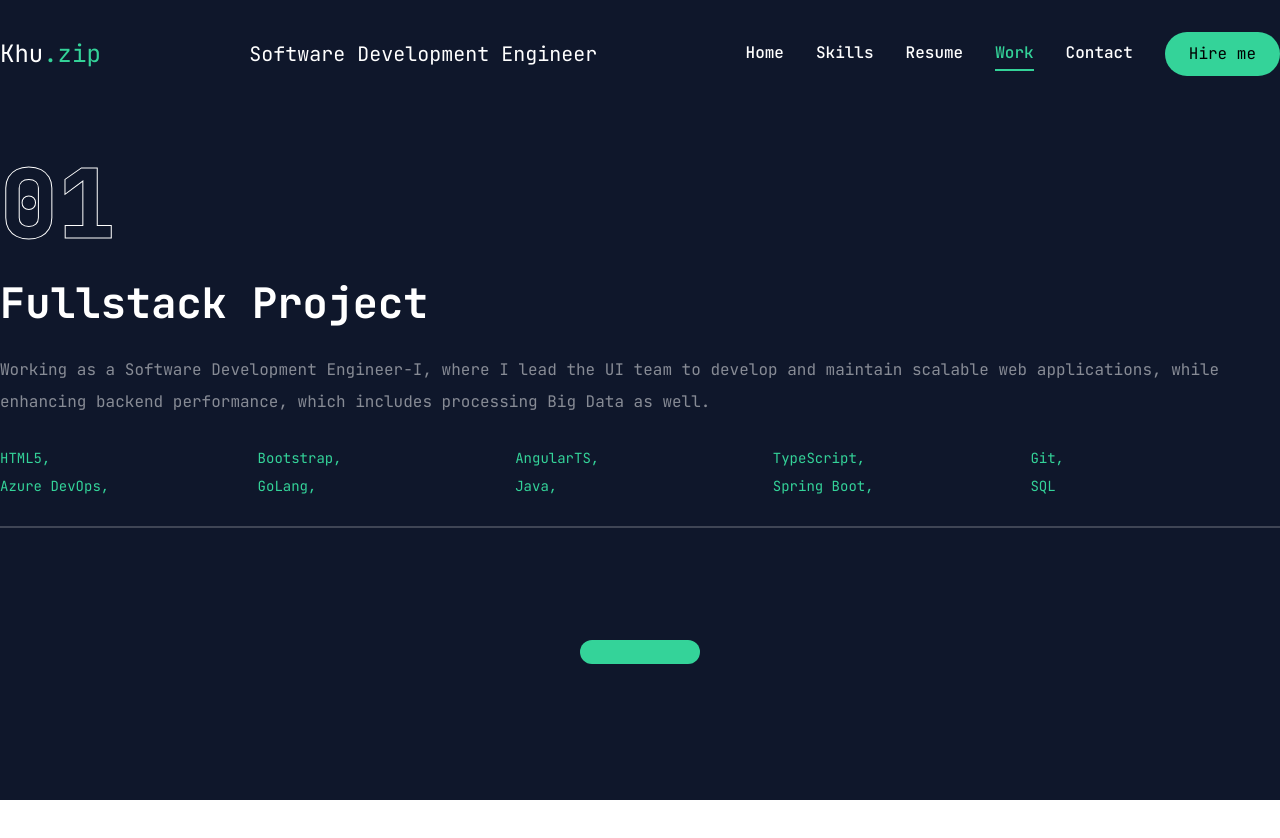
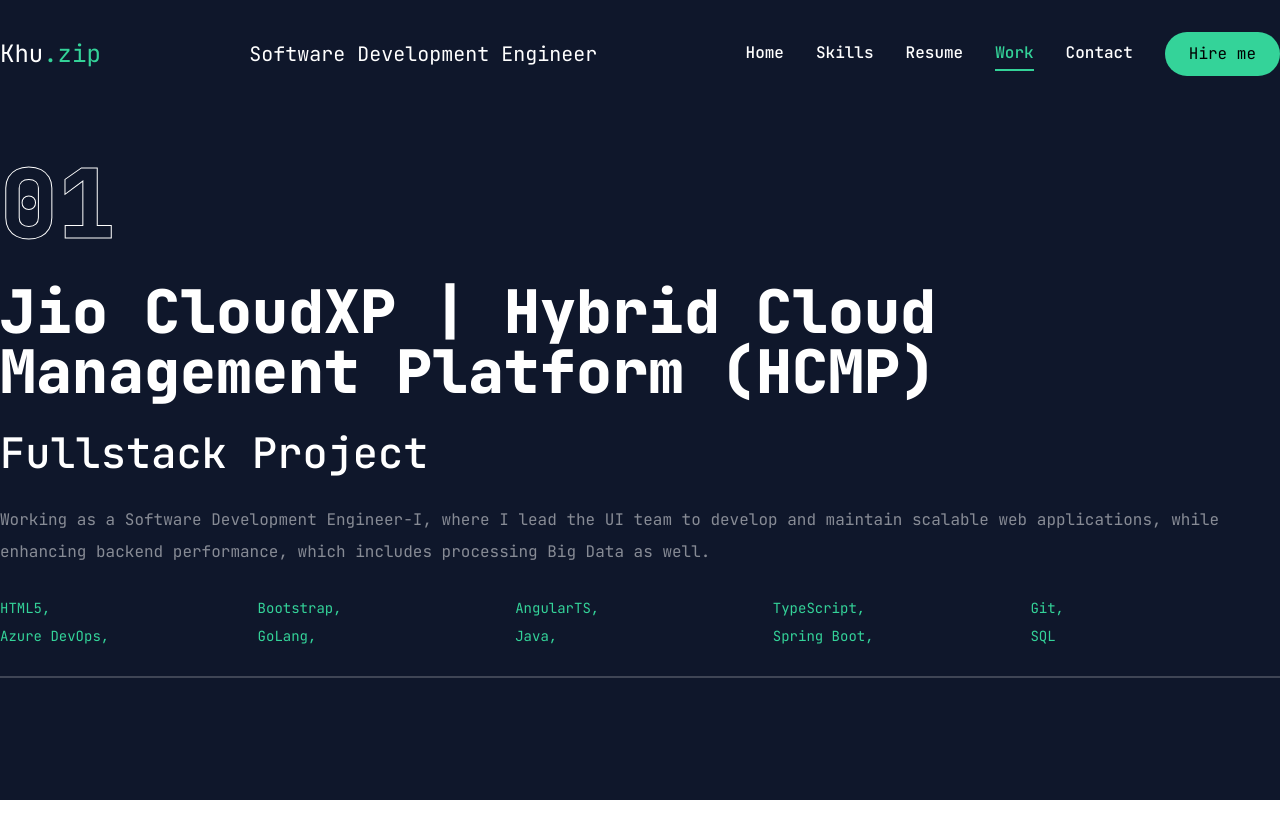
Before and after one commit to CyberKP03/e-portfolio, a Next.js app: page /work in a window 1280 px wide. Shown: the top 838 px of the page. Before the commit the page ends 800 px from the top, so only its background shows below. Built offline with nearby package versions, Linux system fonts and the light colour scheme.

Commit message:
chore: improved the main page for experience part and refactored Resume Page by pushing education below skills and added project title

```diff
--- a/app/work/page.jsx
+++ b/app/work/page.jsx
@@ -28,7 +28,7 @@
     //set project to the current slide's index
     console.log(currentIndex);
     setProjects(projects[currentIndex]);
-  }
+  };
   return (
     <motion.section
       initial={{ opacity: 0 }}
@@ -46,8 +46,11 @@
               <div className="text-8xl leading-none font-extrabold text-transparent text-outline">
                 {project.num}
               </div>
+              <div className="text-6xl font-extrabold leading-none group-hover:text-accent transition-all duration-500 capitalize">
+                {project.title}
+              </div>
               {/* project category */}
-              <h2 className="text-[42px] font-bold leading-none text-white group-hover:text-accent transition-all duration-500 capitalize">
+              <h2 className="text-[42px] font-medium leading-none text-white group-hover:text-accent transition-all duration-500 capitalize">
                 {project.category} Project
               </h2>
               {/* project description */}
@@ -69,7 +72,7 @@
             </div>
           </div>
         </div>
-        <div className="flex justify-center items-center xl:h-[120px] h-[80px]">
+        <div className="flex justify-center items-center xl:h-[480px] h-[80px]">
           <Swiper
             spaceBetween={30}
             slidesPerView={1}
--- a/components/Stats.jsx
+++ b/components/Stats.jsx
@@ -20,6 +20,7 @@
                   delay={index * 0.5}
                   className="text-4xl xl:text-6xl font-extrabold"
                 />
+                {item?.num < 10 ? "+" : null}
                 <p
                   className={`${
                     item?.text?.length < 15 ? "max-w-[100px]" : "max-w-[150px]"
--- a/config/configurations.js
+++ b/config/configurations.js
@@ -146,14 +146,14 @@
     class: "w-full",
   },
   {
+    label: "Skills",
+    value: "skillsForResume",
+    class: "w-full h-full",
+  },
+  {
     label: "Education",
     value: "education",
     class: "w-full",
-  },
-  {
-    label: "Skills",
-    value: "skillsForResume",
-    class: "w-full h-full",
   },
   {
     label: "About Me",
```
